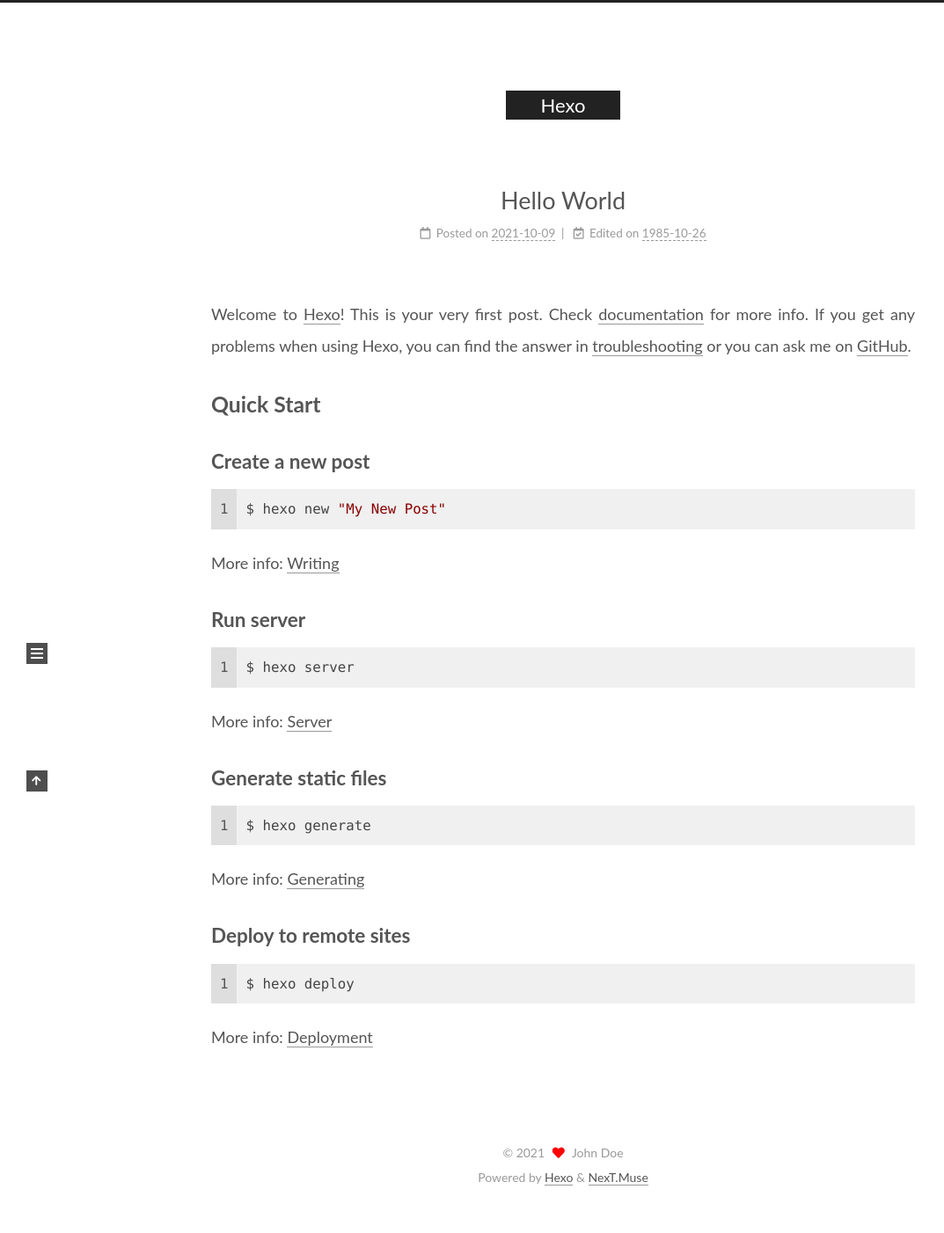
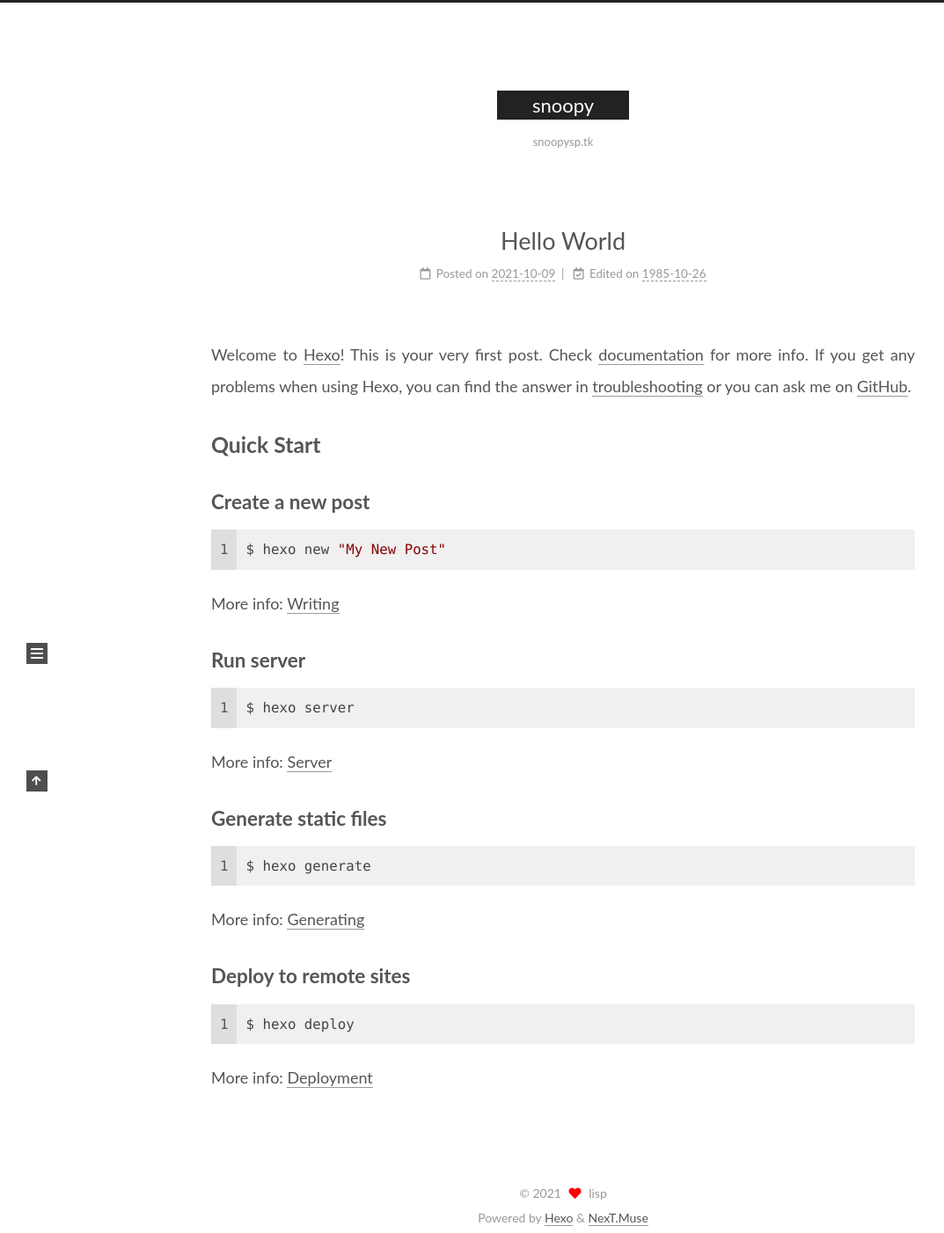
Before and after one commit to lisp0612/lisp0612.github.io, a plain HTML site: page index.html in a window 1280 px wide. Shown: the whole page at 88% size, without its empty margins (0-1073 px from the left). Before the commit the page ends 1373 px from the top, so only its background shows below. Drawn offline with nearby package versions, Linux system fonts and the light colour scheme.

Commit message:
Site updated: 2021-10-09 19:47:18

```diff
--- a/index.html
+++ b/index.html
@@ -20,12 +20,14 @@
   <link rel="stylesheet" href="https://cdn.jsdelivr.net/npm/animate.css@3.1.1/animate.min.css" integrity="sha256-PR7ttpcvz8qrF57fur/yAx1qXMFJeJFiA6pSzWi0OIE=" crossorigin="anonymous">
 
 <script class="next-config" data-name="main" type="application/json">{"hostname":"example.com","root":"/","images":"/images","scheme":"Muse","darkmode":false,"version":"8.8.0","exturl":false,"sidebar":{"position":"left","display":"post","padding":18,"offset":12},"copycode":false,"bookmark":{"enable":false,"color":"#222","save":"auto"},"mediumzoom":false,"lazyload":false,"pangu":false,"comments":{"style":"tabs","active":null,"storage":true,"lazyload":false,"nav":null},"stickytabs":false,"motion":{"enable":true,"async":false,"transition":{"post_block":"fadeIn","post_header":"fadeInDown","post_body":"fadeInDown","coll_header":"fadeInLeft","sidebar":"fadeInUp"}},"prism":false,"i18n":{"placeholder":"Searching...","empty":"We didn't find any results for the search: ${query}","hits_time":"${hits} results found in ${time} ms","hits":"${hits} results found"}}</script><script src="/js/config.js"></script>
+<meta name="description" content="目前仅测试使用">
 <meta property="og:type" content="website">
-<meta property="og:title" content="Hexo">
+<meta property="og:title" content="snoopy">
 <meta property="og:url" content="http://example.com/index.html">
-<meta property="og:site_name" content="Hexo">
+<meta property="og:site_name" content="snoopy">
+<meta property="og:description" content="目前仅测试使用">
 <meta property="og:locale" content="en_US">
-<meta property="article:author" content="John Doe">
+<meta property="article:author" content="lisp">
 <meta name="twitter:card" content="summary">
 
 
@@ -36,7 +38,7 @@
 <script class="next-config" data-name="page" type="application/json">{"sidebar":"","isHome":true,"isPost":false,"lang":"en","comments":"","permalink":"","path":"index.html","title":""}</script>
 
 <script class="next-config" data-name="calendar" type="application/json">""</script>
-<title>Hexo</title>
+<title>snoopy</title>
 
 
 
@@ -62,9 +64,10 @@
 
     <a href="/" class="brand" rel="start">
       <i class="logo-line"></i>
-      <h1 class="site-title">Hexo</h1>
+      <h1 class="site-title">snoopy</h1>
       <i class="logo-line"></i>
     </a>
+      <p class="site-subtitle" itemprop="description">snoopysp.tk</p>
   </div>
 
   <div class="site-nav-right">
@@ -108,8 +111,8 @@
 
         <div class="site-overview-wrap sidebar-panel">
           <div class="site-author site-overview-item animated" itemprop="author" itemscope itemtype="http://schema.org/Person">
-  <p class="site-author-name" itemprop="name">John Doe</p>
-  <div class="site-description" itemprop="description"></div>
+  <p class="site-author-name" itemprop="name">lisp</p>
+  <div class="site-description" itemprop="description">目前仅测试使用</div>
 </div>
 <div class="site-state-wrap site-overview-item animated">
   <nav class="site-state">
@@ -158,12 +161,12 @@
 
     <span hidden itemprop="author" itemscope itemtype="http://schema.org/Person">
       <meta itemprop="image" content="/images/avatar.gif">
-      <meta itemprop="name" content="John Doe">
-      <meta itemprop="description" content="">
+      <meta itemprop="name" content="lisp">
+      <meta itemprop="description" content="目前仅测试使用">
     </span>
 
     <span hidden itemprop="publisher" itemscope itemtype="http://schema.org/Organization">
-      <meta itemprop="name" content="Hexo">
+      <meta itemprop="name" content="snoopy">
     </span>
       <header class="post-header">
         <h2 class="post-title" itemprop="name headline">
@@ -243,7 +246,7 @@
   <span class="with-love">
     <i class="fa fa-heart"></i>
   </span>
-  <span class="author" itemprop="copyrightHolder">John Doe</span>
+  <span class="author" itemprop="copyrightHolder">lisp</span>
 </div>
   <div class="powered-by">Powered by <a href="https://hexo.io/" rel="noopener" target="_blank">Hexo</a> & <a href="https://theme-next.js.org/muse/" rel="noopener" target="_blank">NexT.Muse</a>
   </div>
```
Also changed, not shown: 2021/10/09/hello-world/index.html (+11 -10 lines), archives/2021/10/index.html (+11 -8 lines), archives/2021/index.html (+11 -8 lines), archives/index.html (+11 -8 lines).
